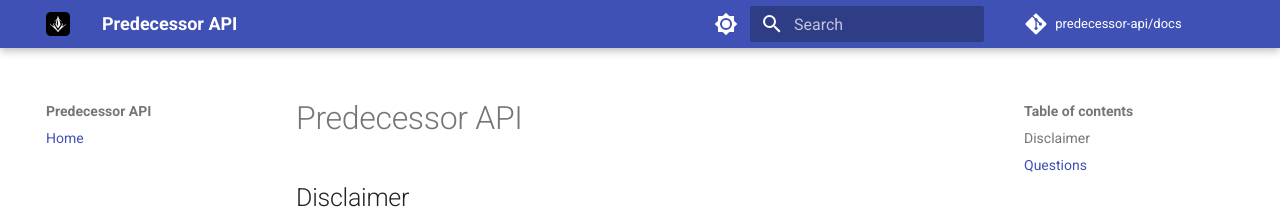
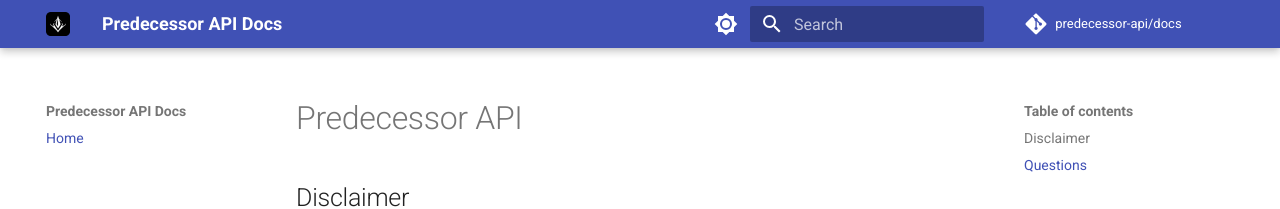
Before and after one commit to predecessor-api/docs, an MkDocs documentation site: the page built from docs/index.md, in a window 1280 px wide. Shown: the top 209 px of the page. Built offline with MkDocs 1.6.1 and Material for MkDocs 9.7.7, drawn with Linux system fonts in a browser that asks for light colours; comment, search, counter and statistics services are not loaded.

Commit message:
update page title

```diff
--- a/mkdocs.yml
+++ b/mkdocs.yml
@@ -1,4 +1,4 @@
-site_name: Predecessor API
+site_name: Predecessor API Docs
 site_url: https://predecessor-api.github.io/docs
 repo_name: predecessor-api/docs
 repo_url: https://github.com/predecessor-api/docs
```
